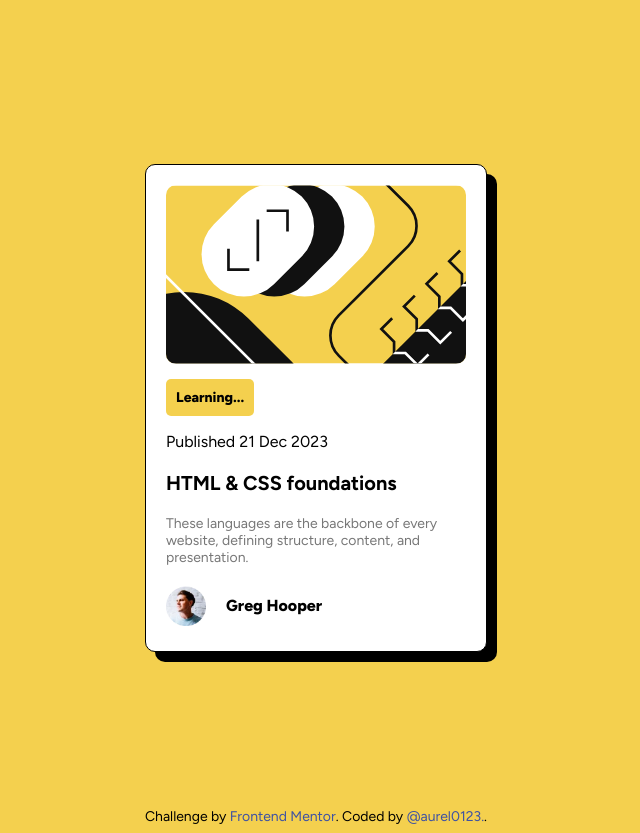
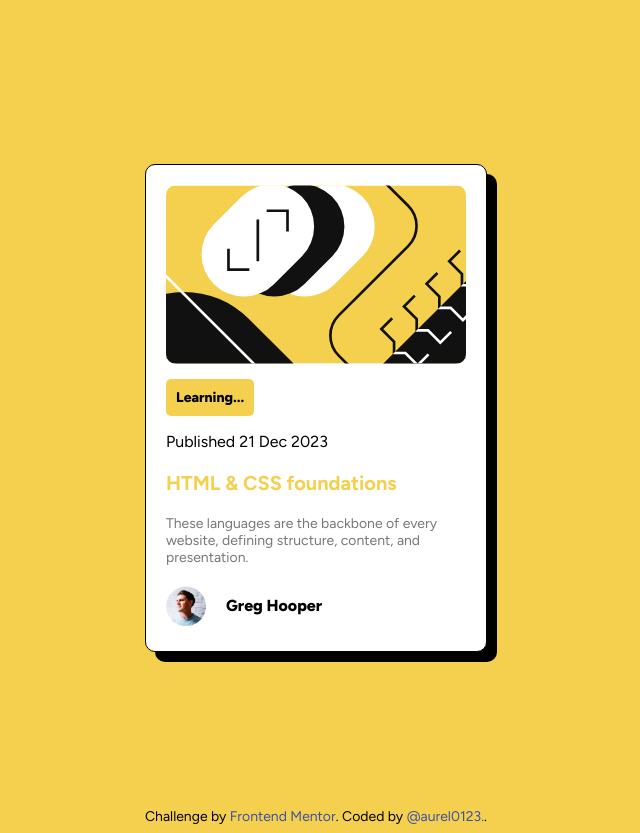
Before and after one commit to aurel0123/blog-preview-card, a plain HTML site: page index.html in a window 1280 px wide. In both pictures the pointer is over the element "HTML & CSS foundations". Shown: the whole page, without its empty margins (324-964 px from the left). Drawn offline with Linux system fonts and the light colour scheme.

Commit message:
Update style.css

```diff
--- a/style.css
+++ b/style.css
@@ -50,6 +50,12 @@ body{
 }
 .container-text h3{
     font-size: 20px;
+    cursor: pointer;
+
+}
+.container-text h3:hover{
+    color: var(--yellow-color);
+    transition: 0.5s ease-in-out;
 }
 .container-text .comment{
     font-size: 14px;
```
